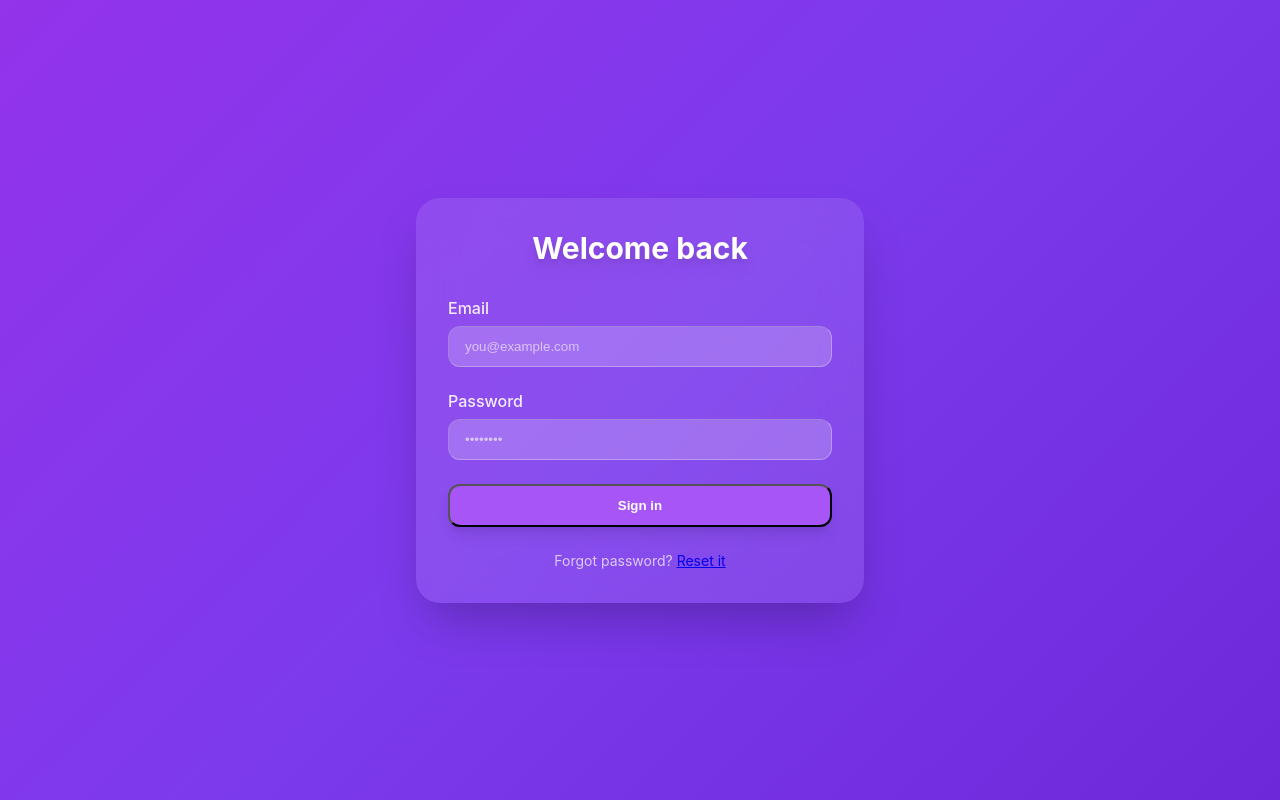
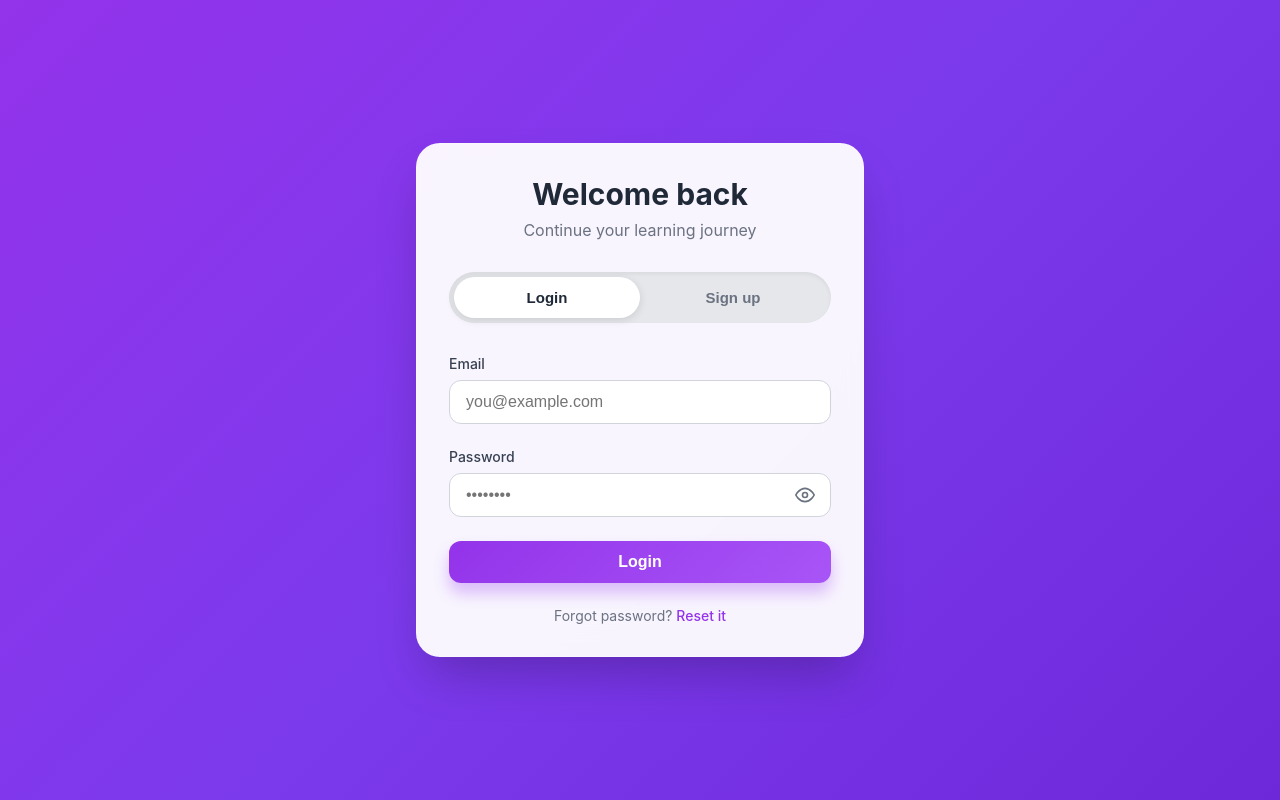
Before and after one commit to LG9757/entr, a React (Vite) app: page / in a window 1280 px wide. Built offline with nearby package versions, Linux system fonts and the light colour scheme.

Commit message:
completed sign-in frontend with validation

```diff
--- a/src/App.css
+++ b/src/App.css
@@ -4,223 +4,221 @@
   box-sizing: border-box;
 }
 
-body {
-  font-family: -apple-system, BlinkMacSystemFont, 'Segoe UI', 'Roboto', 'Oxygen',
-    'Ubuntu', 'Cantarell', 'Fira Sans', 'Droid Sans', 'Helvetica Neue',
-    sans-serif;
-  -webkit-font-smoothing: antialiased;
-  -moz-osx-font-smoothing: grayscale;
+html, body, #root {
+  width: 100vw !important;
+  height: 100vh !important;
+  overflow-x: hidden;
 }
 
-code {
-  font-family: source-code-pro, Menlo, Monaco, Consolas, 'Courier New',
-    monospace;
+body {
+  font-family: -apple-system, BlinkMacSystemFont, 'Segoe UI', sans-serif;
 }
 
-.min-h-screen {
+.app-container {
   min-height: 100vh;
-}
-
-.bg-gradient-to-br {
   background: linear-gradient(135deg, #9333ea 0%, #7c3aed 50%, #6d28d9 100%);
-}
-
-.flex {
   display: flex;
-}
-
-.items-center {
   align-items: center;
-}
-
-.justify-center {
   justify-content: center;
-}
-
-.p-4 {
   padding: 1rem;
 }
 
-.bg-white\/10 {
-  background: rgba(255, 255, 255, 0.1);
+.form-card {
+  background: rgba(255, 255, 255, 0.95);
+  backdrop-filter: blur(20px);
+  border-radius: 1.5rem;
+  box-shadow: 0 25px 50px -12px rgba(0, 0, 0, 0.25);
+  padding: 2rem;
+  width: 100%;
+  max-width: 28rem;
+  border: 1px solid rgba(255, 255, 255, 0.2);
 }
 
-.backdrop-blur-xl {
-  backdrop-filter: blur(20px);
+.header {
+  text-align: center;
+  margin-bottom: 2rem;
 }
 
-.rounded-3xl {
-  border-radius: 1.5rem;
+.header h1 {
+  font-size: 1.875rem;
+  font-weight: 700;
+  color: #1f2937;
+  margin-bottom: 0.5rem;
 }
 
-.shadow-2xl {
-  box-shadow: 0 25px 50px -12px rgba(0, 0, 0, 0.25);
+.header p {
+  color: #6b7280;
+  font-size: 1rem;
 }
 
-.p-8 {
-  padding: 2rem;
-}
-
-.w-full {
+.tab-slider {
+  display: flex;
+  background: #e5e7eb;
+  border-radius: 9999px;
+  padding: 5px;
+  margin-bottom: 2rem;
+  box-shadow: inset 0 2px 4px rgba(0,0,0,0.06);
   width: 100%;
 }
 
-.max-w-md {
-  max-width: 28rem;
+.tab-container {
+  display: flex;
+  width: 100%;
+  gap: 4px;
 }
 
-.border {
-  border-width: 1px;
-}
-
-.border-white\/20 {
-  border-color: rgba(255, 255, 255, 0.2);
-}
-
-.text-3xl {
-  font-size: 1.875rem;
-  line-height: 2.25rem;
-}
-
-.font-bold {
-  font-weight: 700;
-}
-
-.text-white {
-  color: rgb(255, 255, 255);
-}
-
-.text-center {
+.tab-btn {
+  flex: 1;
+  min-width: 0;  /* Allows equal flex distribution */
+  padding: 12px 20px;
+  font-weight: 600;
+  font-size: 15px;
+  border: none;
+  background: transparent;
+  border-radius: 9999px;
+  cursor: pointer;
+  transition: all 0.25s ease;
+  color: #6b7280;
   text-align: center;
 }
 
-.mb-8 {
-  margin-bottom: 2rem;
+.tab-btn:hover {
+  color: #374151;
 }
 
-.drop-shadow-lg {
-  filter: drop-shadow(0 10px 8px rgba(0, 0, 0, 0.04)) drop-shadow(0 4px 3px rgba(0, 0, 0, 0.1));
+.tab-active {
+  background: white;
+  color: #1f2937;
+  box-shadow: 0 2px 8px rgba(0,0,0,0.12);
 }
 
-.space-y-6 > * + * {
+
+.tab-inactive {
+  color: #000000;
+}
+
+.tab-inactive:hover {
+  color: #374151;
+}
+
+.form {
+  display: flex;
+  flex-direction: column;
+  gap: 1.5rem;
+}
+
+.input-group {
+  display: flex;
+  flex-direction: column;
+}
+
+.input-group label {
+  font-size: 0.875rem;
+  font-weight: 500;
+  color: #374151;
+  margin-bottom: 0.5rem;
+}
+
+.input-group input {
+  width: 100%;
+  padding: 0.75rem 1rem;
+  border: 1px solid #d1d5db;
+  border-radius: 0.75rem;
+  font-size: 1rem;
+  transition: all 0.2s;
+  background: white;
+}
+
+.input-group input:focus {
+  outline: none;
+  border-color: #a855f7;
+  box-shadow: 0 0 0 3px rgba(168, 85, 247, 0.3);
+}
+
+button[type="submit"] {
+  width: 100%;
+  background: linear-gradient(135deg, #9333ea, #a855f7);
+  color: white;
+  font-weight: 600;
+  padding: 0.75rem 1.5rem;
+  border-radius: 0.75rem;
+  border: none;
+  font-size: 1rem;
+  cursor: pointer;
+  box-shadow: 0 10px 15px rgba(147, 51, 234, 0.3);
+  transition: all 0.2s;
+}
+
+button[type="submit"]:hover {
+  transform: translateY(-1px);
+  box-shadow: 0 15px 25px rgba(147, 51, 234, 0.4);
+  background: linear-gradient(135deg, #a855f7, #c084fc);
+}
+
+.forgot-password {
+  text-align: center;
+  font-size: 0.875rem;
+  color: #6b7280;
   margin-top: 1.5rem;
 }
 
-.block {
-  display: block;
+.forgot-password a {
+  color: #9333ea;
+  font-weight: 500;
+  text-decoration: none;
 }
 
-.text-white\/90 {
-  color: rgba(255, 255, 255, 0.9);
+.forgot-password a:hover {
+  text-decoration: underline;
 }
 
-.font-medium {
+.password-wrapper {
+  position: relative;
+  width: 100%;
+}
+
+.password-wrapper input {
+  width: 100%;
+  padding-right: 3rem;
+}
+
+.eye-btn {
+  position: absolute;
+  right: 12px;
+  top: 50%;
+  transform: translateY(-50%);
+  background: none;
+  border: none;
+  color: #6b7280;
+  cursor: pointer;
+  padding: 4px;
+  display: flex;
+  align-items: center;
+  justify-content: center;
+  transition: color 0.2s;
+}
+
+.eye-btn:hover {
+  color: #374151;
+}
+
+.eye-btn svg {
+  width: 20px;
+  height: 20px;
+}
+
+.error-message {
+  display: block;
+  color: #dc2626;
+  font-size: 0.875rem;
+  margin-top: 0.5rem;
   font-weight: 500;
 }
 
-.mb-2 {
-  margin-bottom: 0.5rem;
+.input-error {
+  border-color: #dc2626 !important;
 }
 
-.w-full {
-  width: 100%;
+.input-error:focus {
+  box-shadow: 0 0 0 3px rgba(220, 38, 38, 0.1) !important;
 }
-
-.px-4 {
-  padding-left: 1rem;
-  padding-right: 1rem;
-}
-
-.py-3 {
-  padding-top: 0.75rem;
-  padding-bottom: 0.75rem;
-}
-
-.bg-white\/20 {
-  background: rgba(255, 255, 255, 0.2);
-}
-
-.border-white\/30 {
-  border-color: rgba(255, 255, 255, 0.3);
-}
-
-.rounded-xl {
-  border-radius: 0.75rem;
-}
-
-.placeholder-white\/60::placeholder {
-  color: rgba(255, 255, 255, 0.6);
-}
-
-.focus\:outline-none:focus {
-  outline: none;
-}
-
-.focus\:ring-2:focus {
-  box-shadow: 0 0 0 2px rgba(255, 255, 255, 0.5);
-}
-
-.transition-all {
-  transition-property: all;
-  transition-timing-function: cubic-bezier(0.4, 0, 0.2, 1);
-  transition-duration: 150ms;
-}
-
-.bg-purple-500 {
-  background-color: #a855f7;
-}
-
-.hover\:bg-purple-600:hover {
-  background-color: #9333ea;
-}
-
-.font-semibold {
-  font-weight: 600;
-}
-
-.py-3 {
-  padding-top: 0.75rem;
-  padding-bottom: 0.75rem;
-}
-
-.px-6 {
-  padding-left: 1.5rem;
-  padding-right: 1.5rem;
-}
-
-.shadow-lg {
-  box-shadow: 0 10px 15px -3px rgba(0, 0, 0, 0.1), 0 4px 6px -2px rgba(0, 0, 0, 0.05);
-}
-
-.hover\:shadow-xl:hover {
-  box-shadow: 0 20px 25px -5px rgba(0, 0, 0, 0.1), 0 10px 10px -5px rgba(0, 0, 0, 0.04);
-}
-
-.transform {
-  transform: translate(var(--tw-translate-x), var(--tw-translate-y)) rotate(var(--tw-rotate)) skewX(var(--tw-skew-x)) skewY(var(--tw-skew-y)) scaleX(var(--tw-scale-x)) scaleY(var(--tw-scale-y));
-}
-
-.hover\:-translate-y-0\.5:hover {
-  --tw-translate-y: -0.125rem;
-}
-
-.text-sm {
-  font-size: 0.875rem;
-  line-height: 1.25rem;
-}
-
-.text-white\/70 {
-  color: rgba(255, 255, 255, 0.7);
-}
-
-.mt-6 {
-  margin-top: 1.5rem;
-}
-
-.underline {
-  text-decoration-line: underline;
-}
-
-.hover\:text-white:hover {
-  color: rgb(255, 255, 255);
-}
--- a/src/App.tsx
+++ b/src/App.tsx
@@ -2,61 +2,187 @@ import { useState } from 'react'
 import './App.css'
 
 function App() {
+  const [activeTab, setActiveTab] = useState<'login' | 'signup'>('login')
   const [email, setEmail] = useState('')
   const [password, setPassword] = useState('')
+  const [confirmPassword, setConfirmPassword] = useState('')
+  const [showPassword, setShowPassword] = useState(false)
+  const [showConfirmPassword, setShowConfirmPassword] = useState(false)
+  const [emailError, setEmailError] = useState('')
+  const [passwordError, setPasswordError] = useState('')
+
+  const validateEmail = (email: string) => {
+    const emailRegex = /^[^\s@]+@[^\s@]+\.[^\s@]+$/
+    return emailRegex.test(email)
+  }
+
+  const validatePassword = (password: string) => {
+    const hasLetter = /[a-zA-Z]/.test(password)
+    const hasNumber = /[0-9]/.test(password)
+    const hasPunctuation = /[!@#$%^&*()_+\-=\[\]{};':"\\|,.<>\/?]/.test(password)
+
+    if (!hasLetter || !hasNumber || !hasPunctuation) {
+      return 'Password must contain a letter, a number, a punctuation mark, and be at least 8 characters long'
+    }
+    if (password.length < 8) {
+      return 'Password must be at least 8 characters'
+    }
+    return ''
+  }
 
   const handleSubmit = (e: React.FormEvent) => {
     e.preventDefault()
-    console.log('Login:', { email, password })
-    // Add your login logic here
+
+    // Clear previous errors
+    setEmailError('')
+    setPasswordError('')
+
+    // Validate email
+    if (!validateEmail(email)) {
+      setEmailError('Please enter a valid email address')
+      return
+    }
+
+    // Validate password
+    const passwordValidationError = validatePassword(password)
+    if (passwordValidationError) {
+      setPasswordError(passwordValidationError)
+      return
+    }
+
+    // Validate password match for signup
+    if (activeTab === 'signup' && password !== confirmPassword) {
+      setPasswordError('Passwords do not match')
+      return
+    }
+
+    console.log(`${activeTab}:`, { email, password })
+    // Add your actual login/signup logic here
+  }
+
+  const handleEmailChange = (e: React.ChangeEvent<HTMLInputElement>) => {
+    setEmail(e.target.value)
+    if (emailError) setEmailError('')
+  }
+
+  const handlePasswordChange = (e: React.ChangeEvent<HTMLInputElement>) => {
+    setPassword(e.target.value)
+    if (passwordError) setPasswordError('')
+  }
+
+  const handleConfirmPasswordChange = (e: React.ChangeEvent<HTMLInputElement>) => {
+    setConfirmPassword(e.target.value)
+    if (passwordError) setPasswordError('')
   }
 
   return (
-    <div className="min-h-screen bg-gradient-to-br from-purple-600 to-purple-800 flex items-center justify-center p-4">
-      <div className="bg-white/10 backdrop-blur-xl rounded-3xl shadow-2xl p-8 w-full max-w-md border border-white/20">
-        <h1 className="text-3xl font-bold text-white text-center mb-8 drop-shadow-lg">
-          Welcome back
-        </h1>
+    <div className="app-container">
+      <div className="form-card">
+        <div className="header">
+          <h1>Welcome back</h1>
+          <p>Continue your learning journey</p>
+        </div>
 
-        <form onSubmit={handleSubmit} className="space-y-6">
-          <div>
-            <label className="block text-white/90 font-medium mb-2">
-              Email
-            </label>
+        <div className="tab-slider">
+          <button
+            className={`tab-btn ${activeTab === 'login' ? 'tab-active' : ''}`}
+            onClick={() => setActiveTab('login')}
+          >
+            Login
+          </button>
+          <button
+            className={`tab-btn ${activeTab === 'signup' ? 'tab-active' : ''}`}
+            onClick={() => setActiveTab('signup')}
+          >
+            Sign up
+          </button>
+        </div>
+
+        <form onSubmit={handleSubmit} className="form" noValidate>
+          <div className="input-group">
+            <label>Email</label>
             <input
               type="email"
               value={email}
-              onChange={(e) => setEmail(e.target.value)}
-              className="w-full px-4 py-3 bg-white/20 border border-white/30 rounded-xl text-white placeholder-white/60 focus:outline-none focus:ring-2 focus:ring-white/50 transition-all"
+              onChange={handleEmailChange}
               placeholder="you@example.com"
-              required
+              className={emailError ? 'input-error' : ''}
             />
+            {emailError && <span className="error-message">{emailError}</span>}
           </div>
 
-          <div>
-            <label className="block text-white/90 font-medium mb-2">
-              Password
-            </label>
+          <div className="input-group">
+            <label>Password</label>
+            <div className="password-wrapper">
               <input
-              type="password"
+                type={showPassword ? 'text' : 'password'}
                 value={password}
-              onChange={(e) => setPassword(e.target.value)}
-              className="w-full px-4 py-3 bg-white/20 border border-white/30 rounded-xl text-white placeholder-white/60 focus:outline-none focus:ring-2 focus:ring-white/50 transition-all"
+                onChange={handlePasswordChange}
                 placeholder="••••••••"
-              required
+                className={passwordError ? 'input-error' : ''}
               />
+              <button
+                type="button"
+                className="eye-btn"
+                onClick={() => setShowPassword(!showPassword)}
+                aria-label="Toggle password visibility"
+              >
+                {showPassword ? (
+                  <svg width="20" height="20" viewBox="0 0 24 24" fill="none" stroke="currentColor" strokeWidth="2">
+                    <path d="M17.94 17.94A10.07 10.07 0 0 1 12 20c-7 0-11-8-11-8a18.45 18.45 0 0 1 5.06-5.94M9.9 4.24A9.12 9.12 0 0 1 12 4c7 0 11 8 11 8a18.5 18.5 0 0 1-2.16 3.19m-6.72-1.07a3 3 0 1 1-4.24-4.24"/>
+                    <line x1="1" y1="1" x2="23" y2="23"/>
+                  </svg>
+                ) : (
+                  <svg width="20" height="20" viewBox="0 0 24 24" fill="none" stroke="currentColor" strokeWidth="2">
+                    <path d="M1 12s4-8 11-8 11 8 11 8-4 8-11 8-11-8-11-8z"/>
+                    <circle cx="12" cy="12" r="3"/>
+                  </svg>
+                )}
+              </button>
+            </div>
+            {passwordError && <span className="error-message">{passwordError}</span>}
           </div>
 
+          {activeTab === 'signup' && (
+            <div className="input-group">
+              <label>Confirm Password</label>
+              <div className="password-wrapper">
+                <input
+                  type={showConfirmPassword ? 'text' : 'password'}
+                  value={confirmPassword}
+                  onChange={handleConfirmPasswordChange}
+                  placeholder="••••••••"
+                  className={passwordError ? 'input-error' : ''}
+                />
                 <button
-            type="submit"
-            className="w-full bg-purple-500 hover:bg-purple-600 text-white font-semibold py-3 px-6 rounded-xl shadow-lg hover:shadow-xl transition-all duration-200 transform hover:-translate-y-0.5"
+                  type="button"
+                  className="eye-btn"
+                  onClick={() => setShowConfirmPassword(!showConfirmPassword)}
+                  aria-label="Toggle confirm password visibility"
                 >
-            Sign in
+                  {showConfirmPassword ? (
+                    <svg width="20" height="20" viewBox="0 0 24 24" fill="none" stroke="currentColor" strokeWidth="2">
+                      <path d="M17.94 17.94A10.07 10.07 0 0 1 12 20c-7 0-11-8-11-8a18.45 18.45 0 0 1 5.06-5.94M9.9 4.24A9.12 9.12 0 0 1 12 4c7 0 11 8 11 8a18.5 18.5 0 0 1-2.16 3.19m-6.72-1.07a3 3 0 1 1-4.24-4.24"/>
+                      <line x1="1" y1="1" x2="23" y2="23"/>
+                    </svg>
+                  ) : (
+                    <svg width="20" height="20" viewBox="0 0 24 24" fill="none" stroke="currentColor" strokeWidth="2">
+                      <path d="M1 12s4-8 11-8 11 8 11 8-4 8-11 8-11-8-11-8z"/>
+                      <circle cx="12" cy="12" r="3"/>
+                    </svg>
+                  )}
+                </button>
+              </div>
+            </div>
+          )}
+
+          <button type="submit">
+            {activeTab === 'login' ? 'Login' : 'Create account'}
           </button>
         </form>
 
-        <p className="text-center text-white/70 mt-6 text-sm">
-          Forgot password? <a href="#" className="underline hover:text-white">Reset it</a>
+        <p className="forgot-password">
+          Forgot password? <a href="#">Reset it</a>
         </p>
       </div>
     </div>
```
Lines whose indentation alone changed are shown as unchanged.
